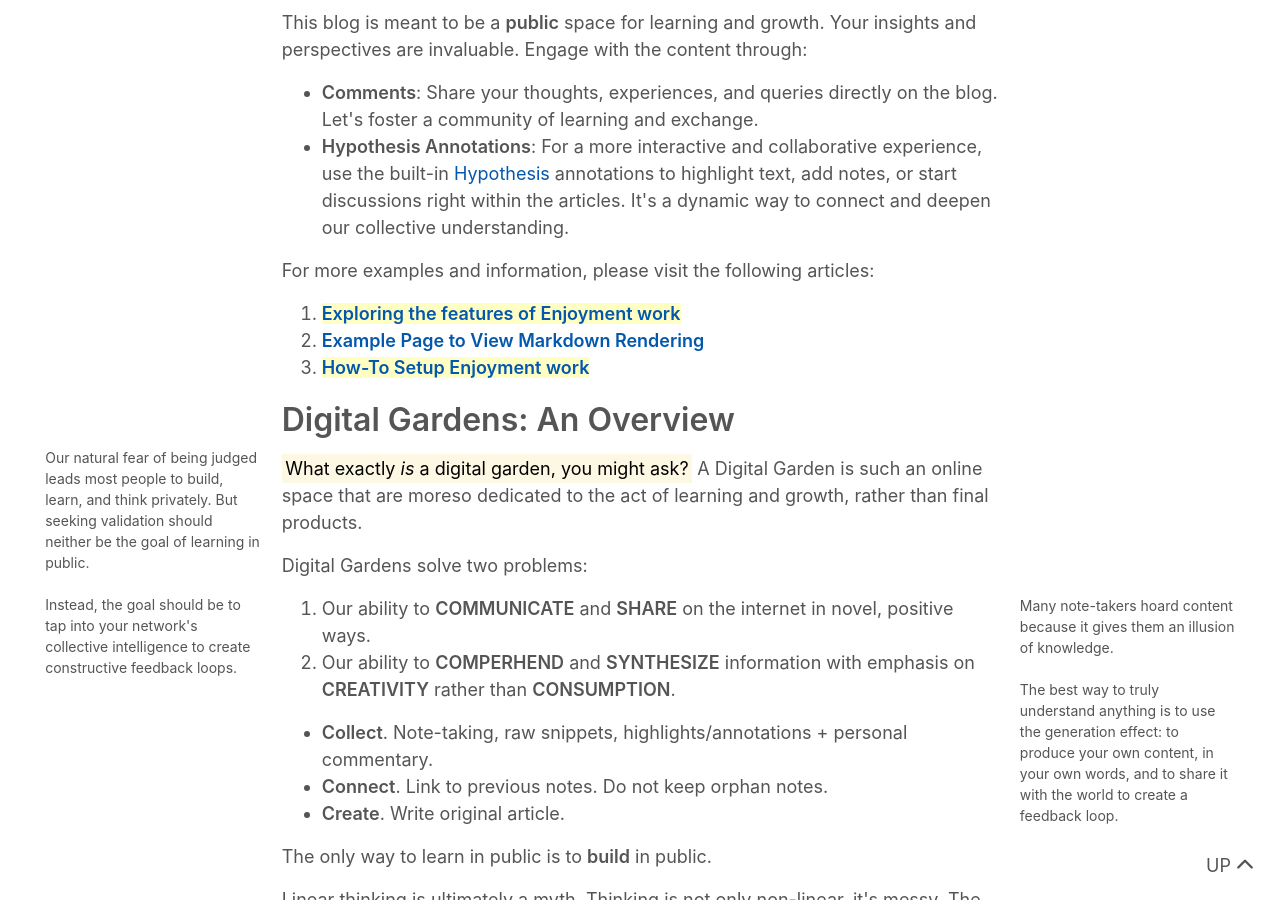
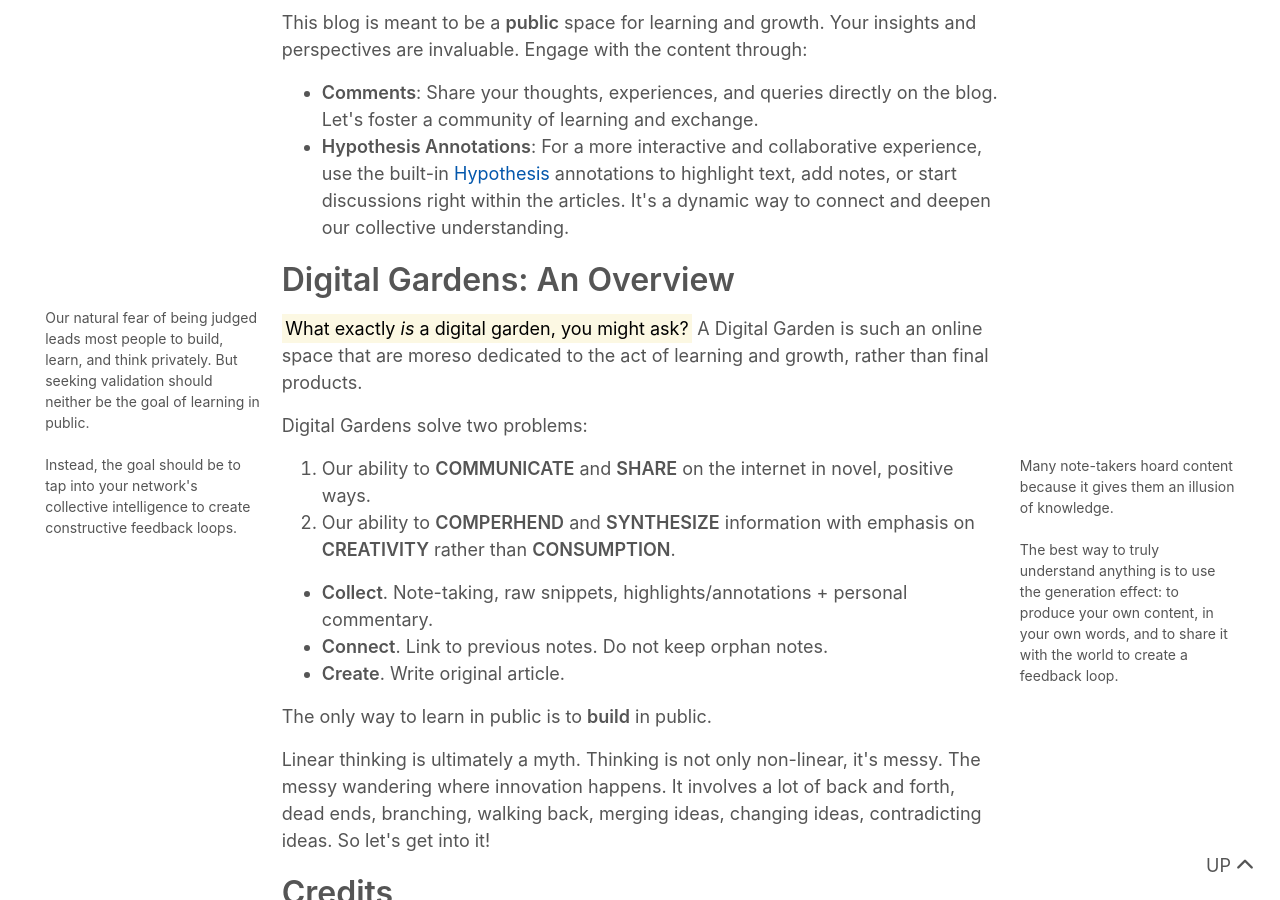
Before and after one commit to terbed/blog, a Jekyll site: the page built from index.md, in a window 1280 px wide and 900 px high, scrolled down 1038 px. Built offline with Jekyll 4.4.1, drawn with Linux system fonts in a browser that asks for light colours; nearby versions of some CDN libraries.

Commit message:
finalize index page

```diff
--- a/index.md
+++ b/index.md
@@ -36,13 +36,6 @@ Your insights and perspectives are invaluable. Engage with the content through:
 - __Comments__: Share your thoughts, experiences, and queries directly on the blog. Let's foster a community of learning and exchange.
 - __Hypothesis Annotations__: For a more interactive and collaborative experience, use the built-in [Hypothesis](https://web.hypothes.is/){:target="_blank"} annotations to highlight text, add notes, or start discussions right within the articles. It's a dynamic way to connect and deepen our collective understanding.
 
-For more examples and information, please visit the following articles:
-
-1. **[[Exploring the features of Enjoyment work]]**
-2. **[[Example Page to View Markdown Rendering]]**
-3. **[[How-To Setup Enjoyment work]]**
-
-
 
 ## Digital Gardens: An Overview
 
```
